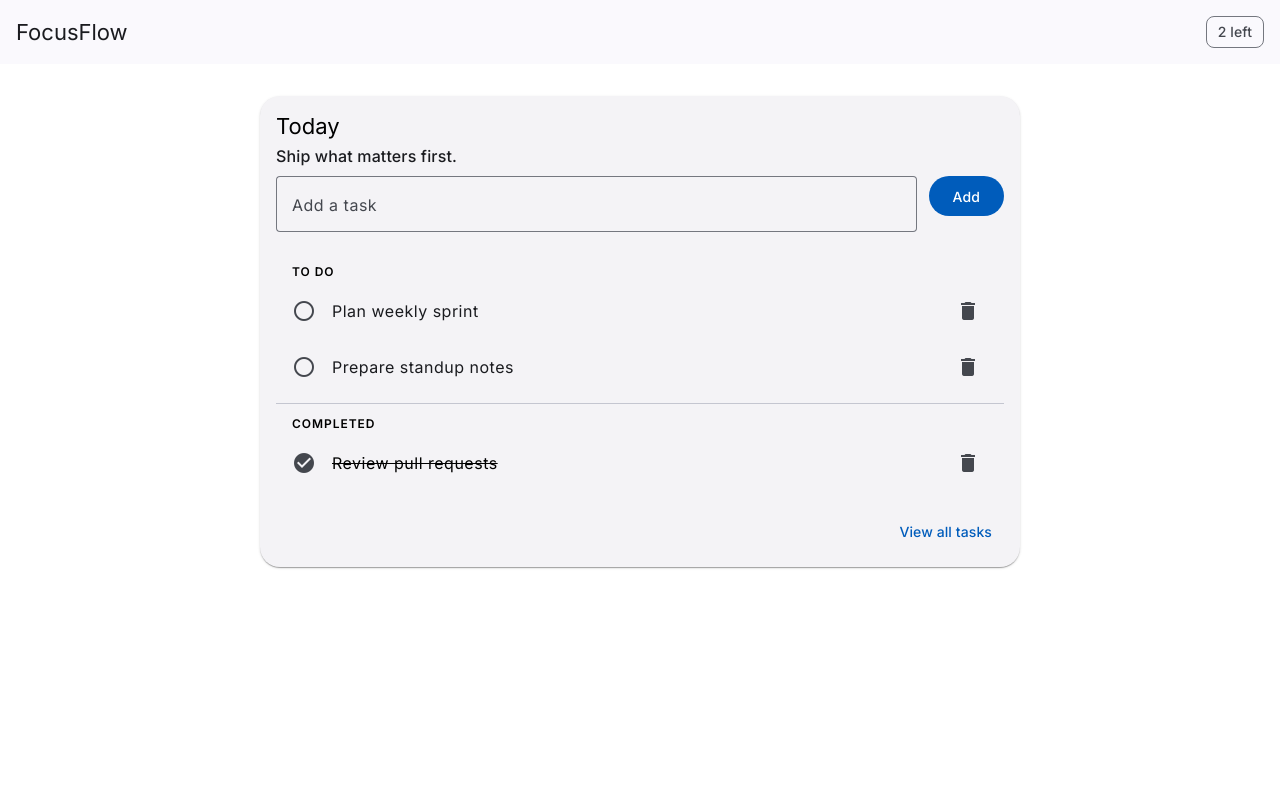
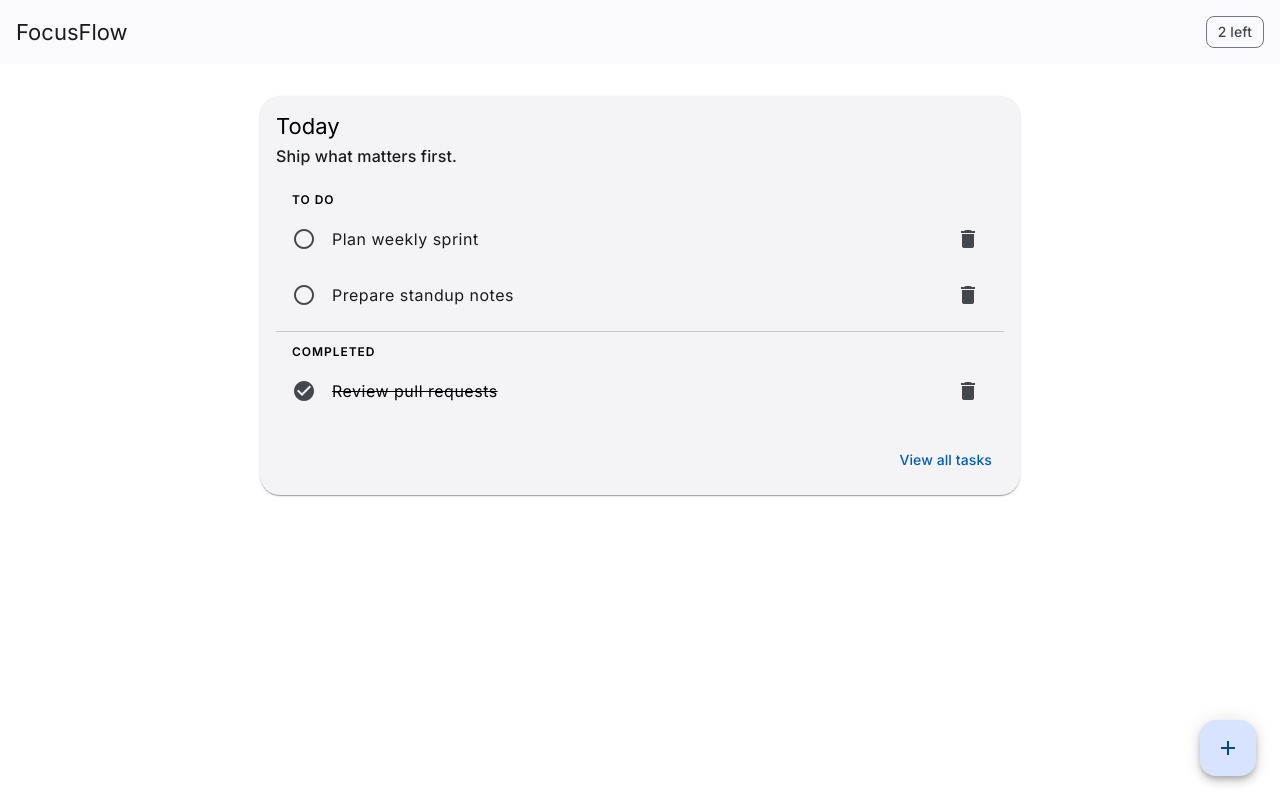
Before and after one commit to habi4ek/todo, an Angular app: page / in a window 1280 px wide. Built offline with nearby package versions, Linux system fonts and the light colour scheme.

Commit message:
Move add-item form into bottom-right popup

```diff
--- a/src/app/app.component.html
+++ b/src/app/app.component.html
@@ -12,19 +12,6 @@
     </mat-card-header>
 
     <mat-card-content>
-      <form class="todo-form" (ngSubmit)="addTodo()">
-        <mat-form-field appearance="outline" subscriptSizing="dynamic">
-          <mat-label>Add a task</mat-label>
-          <input
-            matInput
-            name="newTodo"
-            [(ngModel)]="newTodo"
-            placeholder="e.g. Finalize mobile design"
-          />
-        </mat-form-field>
-        <button mat-flat-button color="primary" type="submit">Add</button>
-      </form>
-
       <mat-list>
         <div class="section-label" *ngIf="pendingTodos.length">To do</div>
         <mat-list-item
@@ -79,3 +66,35 @@
     </mat-card-actions>
   </mat-card>
 </main>
+
+<div class="add-todo-backdrop" *ngIf="isAddTodoPopupOpen" (click)="closeAddTodoPopup()"></div>
+
+<section class="add-todo-popup" *ngIf="isAddTodoPopupOpen" aria-label="Add item popup">
+  <form class="todo-form" (ngSubmit)="addTodo()">
+    <mat-form-field appearance="outline" subscriptSizing="dynamic">
+      <mat-label>Add a task</mat-label>
+      <input
+        matInput
+        name="newTodo"
+        [(ngModel)]="newTodo"
+        placeholder="e.g. Finalize mobile design"
+        autofocus
+      />
+    </mat-form-field>
+
+    <div class="popup-actions">
+      <button mat-button type="button" (click)="closeAddTodoPopup()">Cancel</button>
+      <button mat-flat-button color="primary" type="submit">Add</button>
+    </div>
+  </form>
+</section>
+
+<button
+  mat-fab
+  color="primary"
+  class="add-todo-fab"
+  aria-label="Add task"
+  (click)="openAddTodoPopup()"
+>
+  <mat-icon>add</mat-icon>
+</button>
--- a/src/app/app.component.scss
+++ b/src/app/app.component.scss
@@ -36,7 +36,6 @@ mat-card-title {
   display: grid;
   grid-template-columns: 1fr;
   gap: 0.75rem;
-  margin-bottom: 1rem;
 }
 
 mat-form-field {
@@ -55,7 +54,6 @@ mat-form-field {
   }
 }
 
-
 .section-label {
   margin: 0.5rem 0;
   padding: 0 1rem;
@@ -70,7 +68,6 @@ mat-form-field {
   margin: 0.75rem 0;
 }
 
-
 .done {
   text-decoration: line-through;
   color: var(--mat-sys-on-surface-variant);
@@ -80,13 +77,44 @@ mat-card-actions {
   padding: 0.5rem 1rem 1rem;
 }
 
+.add-todo-fab {
+  position: fixed;
+  right: 1.5rem;
+  bottom: 1.5rem;
+  z-index: 30;
+}
+
+.add-todo-backdrop {
+  position: fixed;
+  inset: 0;
+  background: rgba(0, 0, 0, 0.35);
+  z-index: 20;
+}
+
+.add-todo-popup {
+  position: fixed;
+  right: 1.5rem;
+  bottom: calc(1.5rem + 56px + 0.75rem);
+  width: min(420px, calc(100vw - 2rem));
+  padding: 1rem;
+  border-radius: 1rem;
+  background: var(--mat-sys-surface-container-high);
+  box-shadow: var(--mat-sys-level3);
+  z-index: 30;
+}
+
+.popup-actions {
+  display: flex;
+  justify-content: flex-end;
+  gap: 0.5rem;
+}
+
 @media (min-width: 768px) {
   .page {
     padding: 2rem 1rem;
   }
 
   .todo-form {
-    grid-template-columns: 1fr auto;
-    align-items: start;
+    grid-template-columns: 1fr;
   }
 }
--- a/src/app/app.component.ts
+++ b/src/app/app.component.ts
@@ -38,6 +38,7 @@ interface TodoItem {
 })
 export class AppComponent {
   newTodo = '';
+  isAddTodoPopupOpen = false;
   todos: TodoItem[] = [
     { title: 'Plan weekly sprint', done: false },
     { title: 'Review pull requests', done: true },
@@ -56,6 +57,14 @@ export class AppComponent {
     return this.todos.filter((todo) => todo.done);
   }
 
+  openAddTodoPopup(): void {
+    this.isAddTodoPopupOpen = true;
+  }
+
+  closeAddTodoPopup(): void {
+    this.isAddTodoPopupOpen = false;
+  }
+
   addTodo(): void {
     const title = this.newTodo.trim();
     if (!title) {
@@ -64,6 +73,7 @@ export class AppComponent {
 
     this.todos.unshift({ title, done: false });
     this.newTodo = '';
+    this.closeAddTodoPopup();
   }
 
   toggleTodo(todo: TodoItem): void {
```
